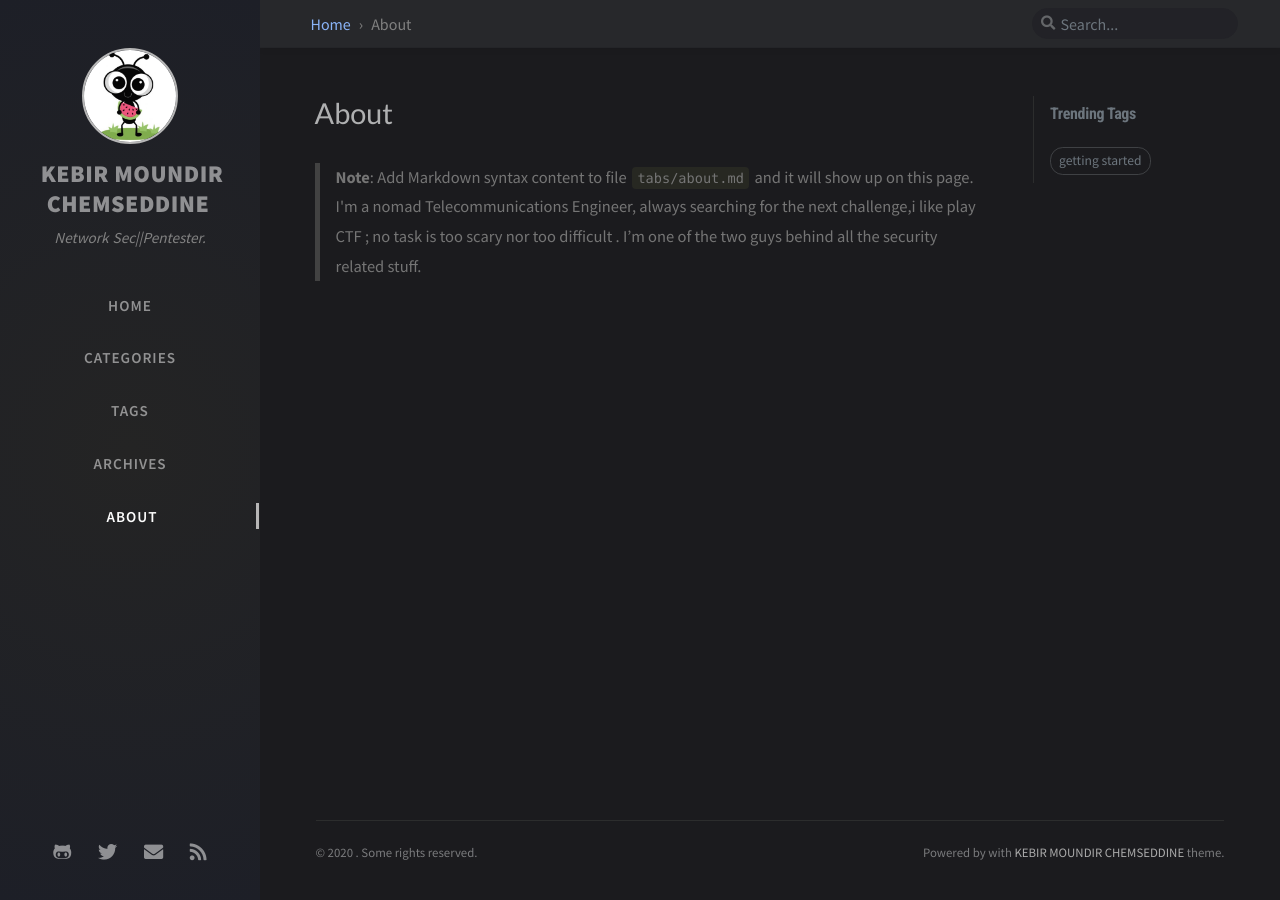
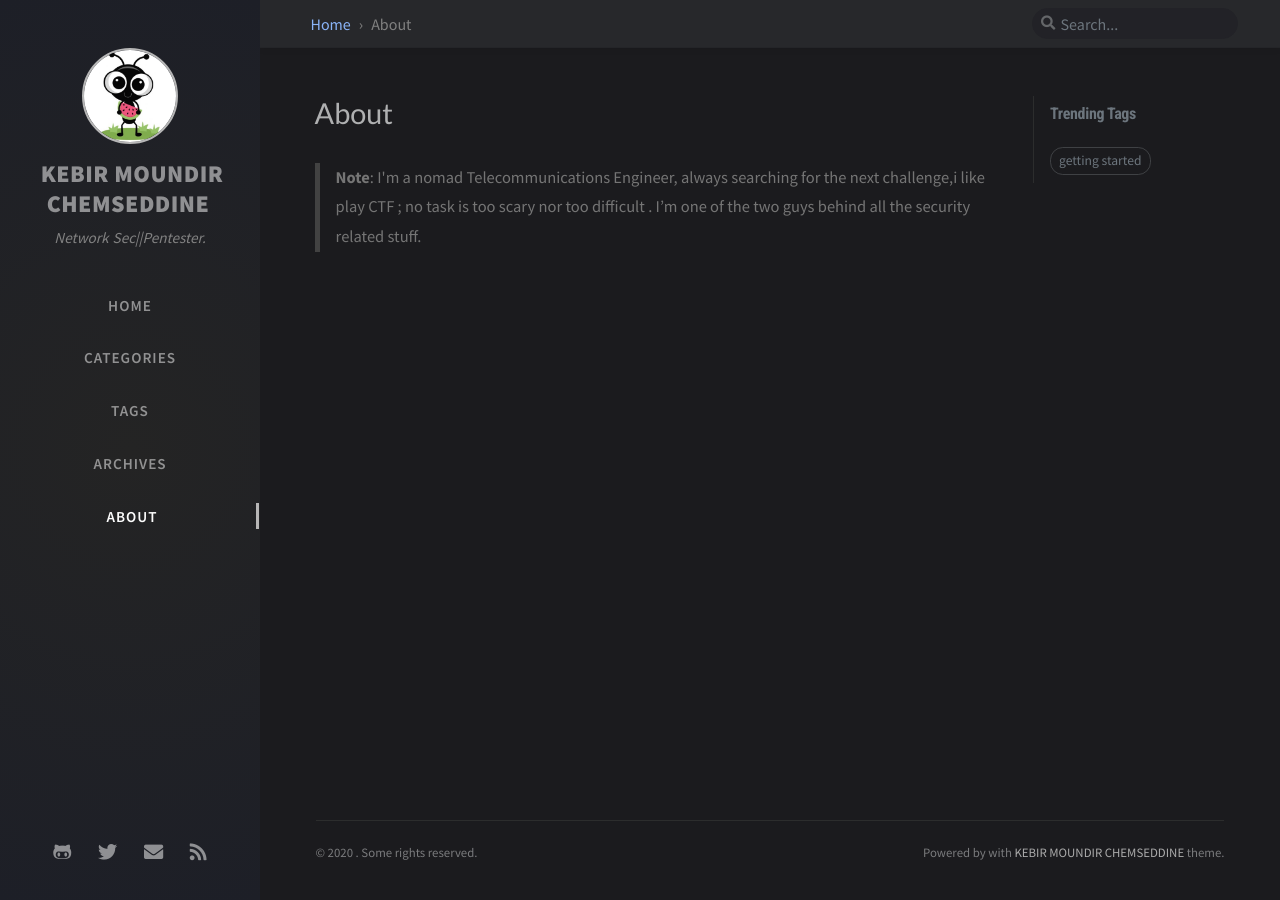
Before and after one commit to Mondirkb/fortest, a Jekyll site: the page built from tabs/about.md, in a window 1280 px wide. Built offline with Jekyll 4.4.1, drawn with Linux system fonts in a browser that asks for light colours; nearby versions of some CDN libraries; comment, search, counter and statistics services are not loaded.

Commit message:
Update about.md

```diff
--- a/tabs/about.md
+++ b/tabs/about.md
@@ -8,5 +8,5 @@
 # MIT License
 ---
 
-> **Note**: Add Markdown syntax content to file `tabs/about.md` and it will show up on this page.
+> **Note**:
 I\'m a nomad Telecommunications Engineer, always searching for the next challenge,i like play CTF ; no task is too scary nor too difficult . I'm one of the two guys behind all the security related stuff.
```
